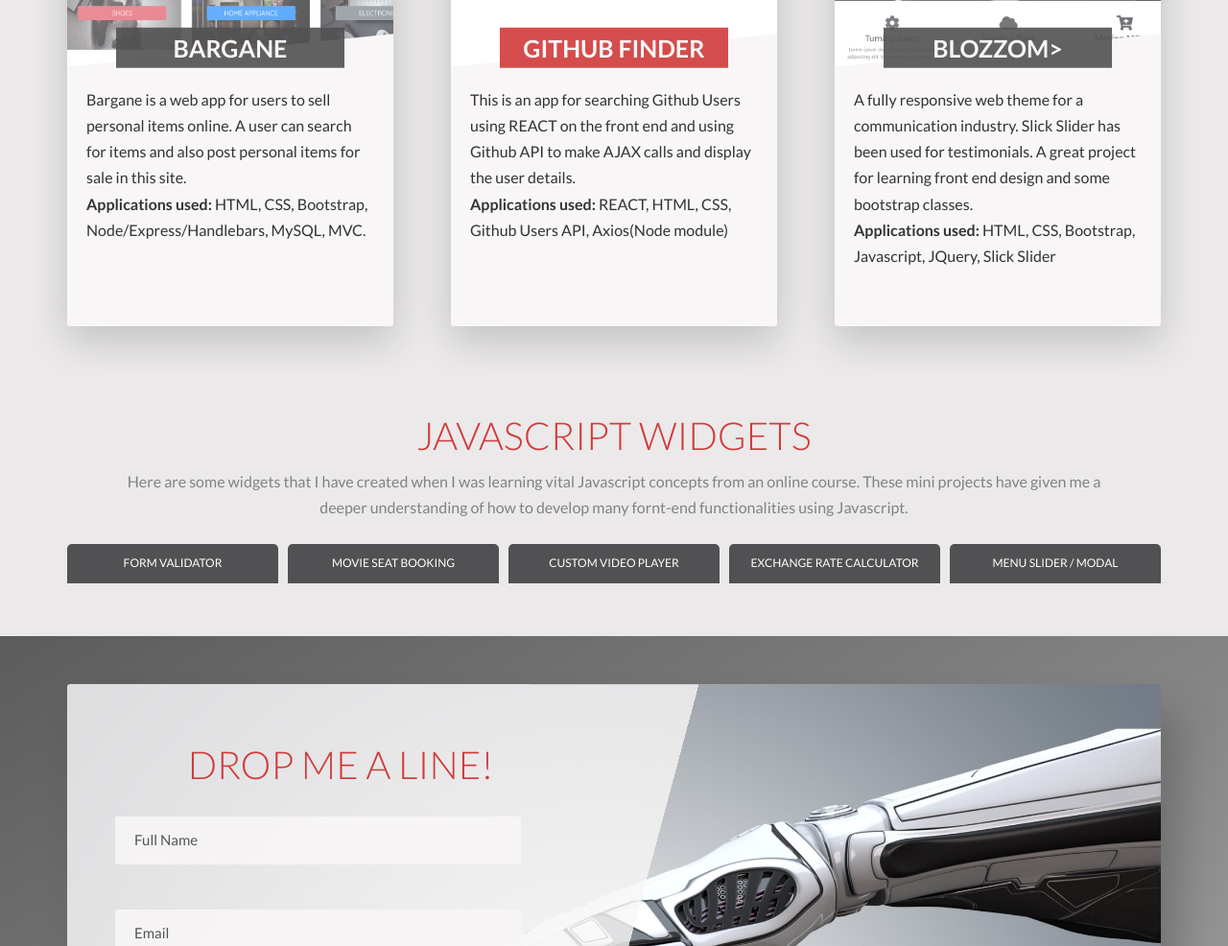
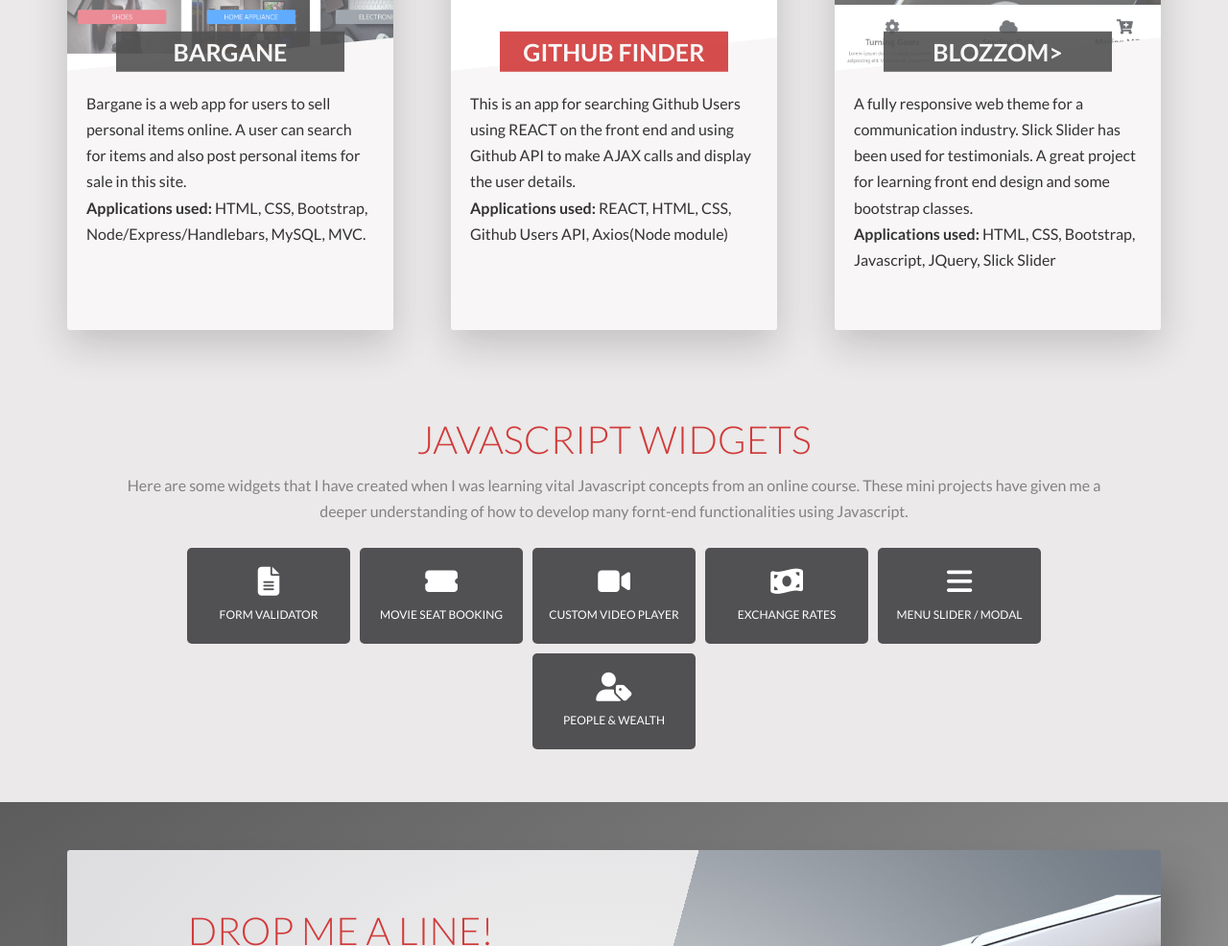
Before and after one commit to kasantosh/santosh-webdev, a website: page index.html in a window 1280 px wide. Shown: the part 2818-3804 px from the top of the page at 96% size. Drawn offline with Linux system fonts and the light colour scheme.

Commit message:
Added more Javascript projects

```diff
--- a/css/style.css
+++ b/css/style.css
@@ -559,15 +559,21 @@ body {
     display: flex;
     justify-content: center;
     align-items: center;
-    flex-wrap: wrap; }
+    flex-wrap: wrap;
+    width: 80%;
+    margin: 0 auto; }
   .portfolio__widget-cards {
-    width: 22rem;
+    display: flex;
+    flex-direction: column;
+    justify-content: center;
+    align-items: center;
+    height: 10rem;
+    width: 17rem;
     background-color: #515153;
     margin: .5rem;
     padding: 1rem;
     color: white;
-    border-top-left-radius: .5rem;
-    border-top-right-radius: .5rem;
+    border-radius: .5rem;
     text-align: center; }
     .portfolio__widget-cards__link {
       text-decoration: none;
@@ -616,3 +622,8 @@ body {
       box-shadow: 1rem 1rem 4rem #202020; }
     .skills__icon-box__image {
       width: 2rem; }
+
+.fa,
+.fas {
+  margin-bottom: 1rem;
+  display: block; }
--- a/index.html
+++ b/index.html
@@ -365,21 +365,38 @@
             functionalities using Javascript. </p>
         </div>
         <div class="portfolio__widget-box">
-          <div class="portfolio__widget-cards"><a class="portfolio__widget-cards__link"
-              href="https://kasantosh.github.io/form-validator/" target="_blank">Form Validator</a>
+          <div class="portfolio__widget-cards">
+            <div><i class="fas fa-file-alt fa-3x"></i></div>
+            <div><a class="portfolio__widget-cards__link" href="https://kasantosh.github.io/form-validator/"
+                target="_blank">Form Validator</a></div>
           </div>
-          <div class="portfolio__widget-cards"><a class="portfolio__widget-cards__link"
-              href="https://kasantosh.github.io/movie-seat-booking/" target="_blank">Movie Seat Booking</a>
+          <div class="portfolio__widget-cards">
+            <div><i class="fas fa-ticket-alt fa-3x"></i></div>
+            <a class="portfolio__widget-cards__link" href="https://kasantosh.github.io/movie-seat-booking/"
+              target="_blank">Movie Seat Booking</a>
           </div>
-          <div class="portfolio__widget-cards"><a class="portfolio__widget-cards__link"
-              href="https://kasantosh.github.io/custom-video-player/" target="_blank">Custom Video Player</a>
+          <div class="portfolio__widget-cards">
+            <div><i class="fas fa-video fa-3x"></i></div>
+            <a class="portfolio__widget-cards__link" href="https://kasantosh.github.io/custom-video-player/"
+              target="_blank">Custom Video Player</a>
           </div>
-          <div class="portfolio__widget-cards"><a class="portfolio__widget-cards__link"
-              href="https://kasantosh.github.io/exchange-rate-calculator/" target="_blank">Exchange Rate Calculator</a>
+          <div class="portfolio__widget-cards">
+            <div><i class="fas fa-money-bill-wave fa-3x"></i></div>
+            <a class="portfolio__widget-cards__link" href="https://kasantosh.github.io/exchange-rate-calculator/"
+              target="_blank">Exchange Rates</a>
           </div>
-          <div class="portfolio__widget-cards"><a class="portfolio__widget-cards__link"
-              href="https://kasantosh.github.io/modal-menu-slider/" target="_blank">Menu Slider / Modal</a>
+          <div class="portfolio__widget-cards">
+            <div><i class="fas fa-bars fa-3x"></i></div>
+            <a class="portfolio__widget-cards__link" href="https://kasantosh.github.io/modal-menu-slider/"
+              target="_blank">Menu Slider / Modal</a>
           </div>
+          <div class="portfolio__widget-cards">
+            <div><i class="fas fa-user-tag fa-3x"></i></div>
+            <a class="portfolio__widget-cards__link" href="https://kasantosh.github.io/people-wealth/"
+              target="_blank">People & Wealth</a>
+          </div>
+
+
 
         </div>
       </div>
```
